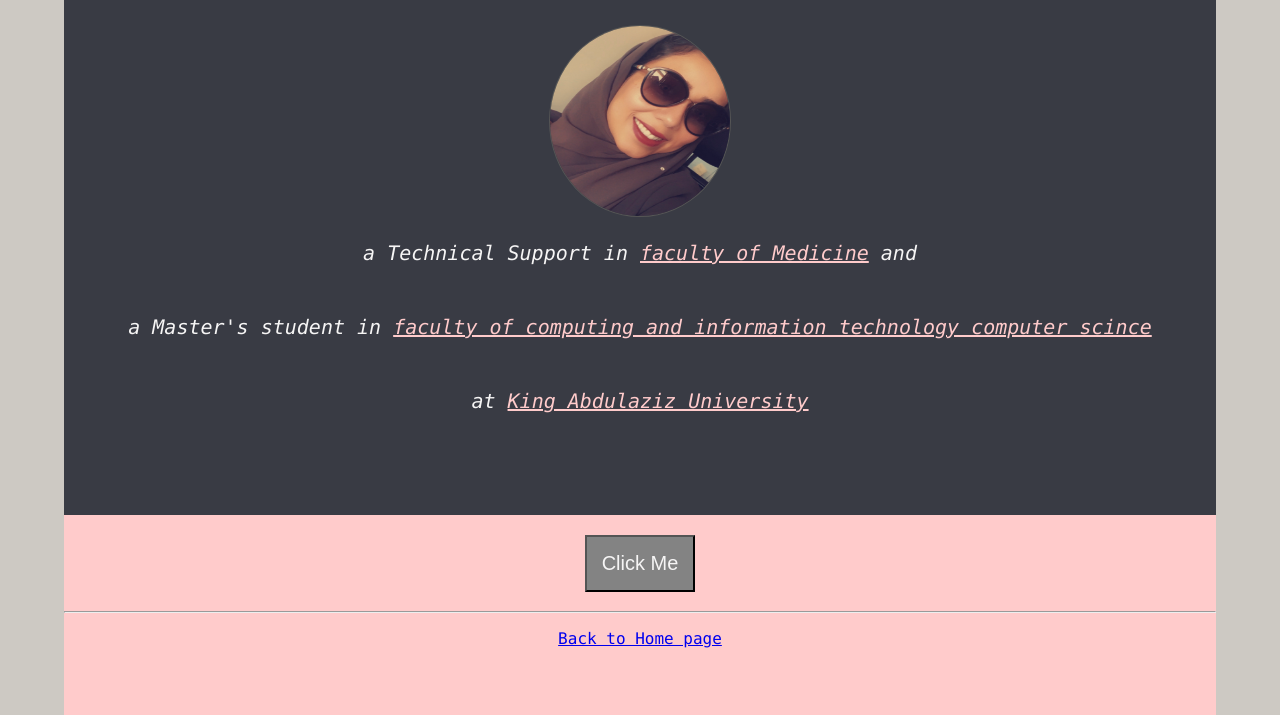
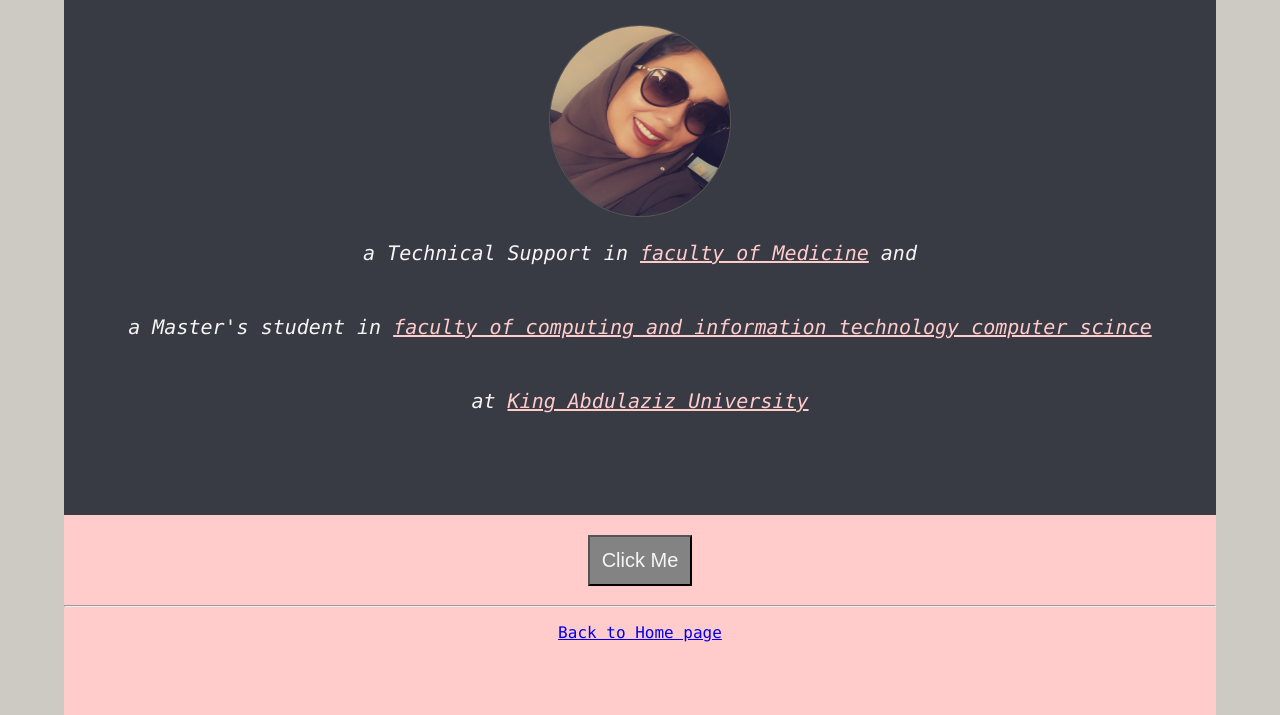
Before and after one commit to ghoroubbostaji/MidExamGhoroub, a plain HTML site: page RandomColor.html in a window 1280 px wide. Shown: the part 85-800 px from the top of the page. Drawn offline with Linux system fonts and the light colour scheme.

Commit message:
Add files via upload

```diff
--- a/style.css
+++ b/style.css
@@ -141,7 +141,7 @@ table{
 }
 td{
   font-size: 30px;
-  padding-left: 60px;
+  padding-left: 40px;
   padding-top: 0;
 }
 th{text-align: left;}
@@ -203,7 +203,7 @@ button{
   color: #f6f5f5;
   background-color: #838383;
   font-size: 20px;
-  padding: 15px;
+  padding: 12px;
 }
 
 #result1{
```
